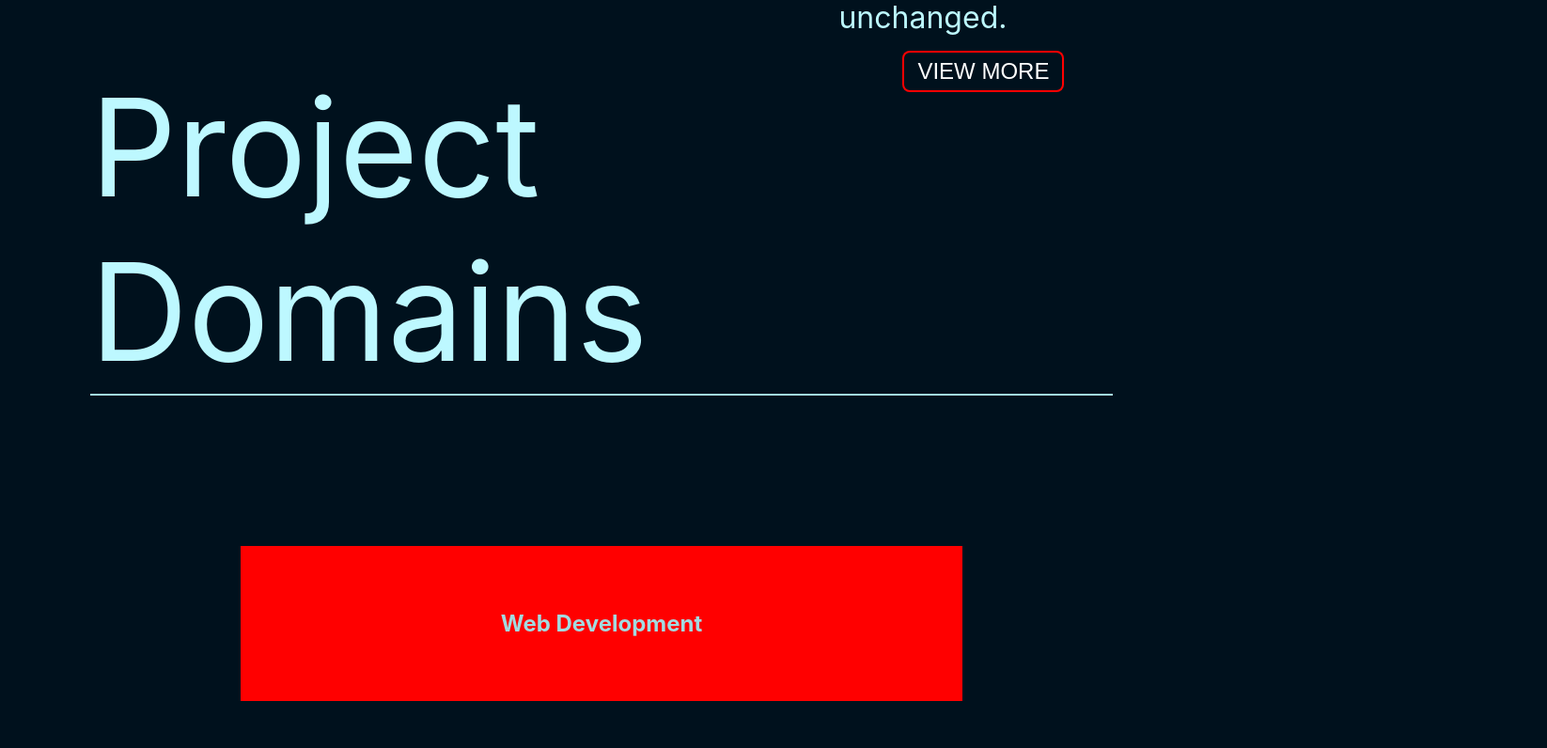
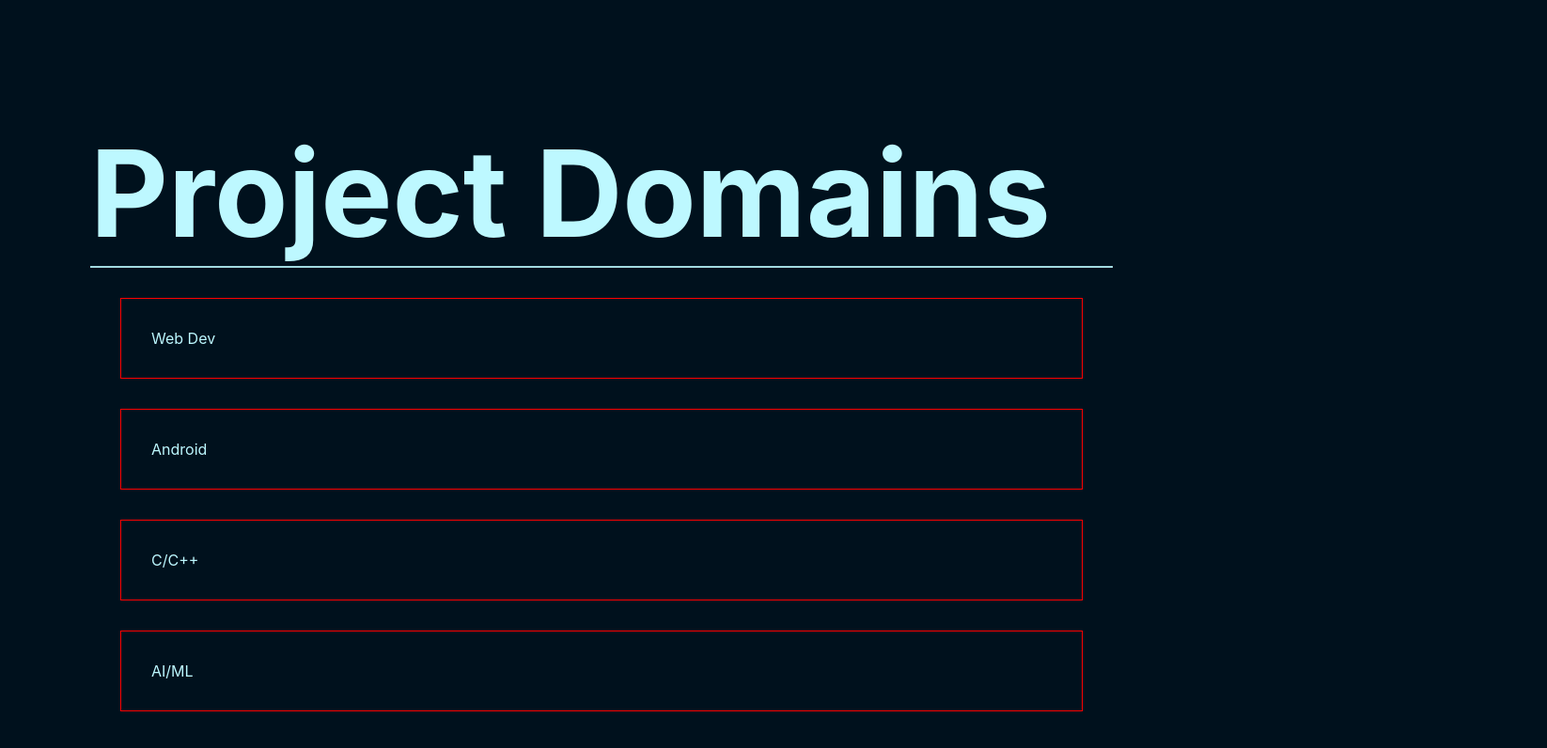
Before and after one commit to coding-junction/Coding-Junction-Website, a React (Create React App) app: page / in a window 1280 px wide. Shown: the part 1734-2530 px from the top of the page at 94% size, 1646 px wide, since content can reach past the window. Built offline with nearby package versions, Linux system fonts and the light colour scheme.

Commit message:
changes made in project domains

```diff
--- a/package.json
+++ b/package.json
@@ -11,11 +11,11 @@
     "react": "^18.2.0",
     "react-dom": "^18.2.0",
     "react-router-dom": "^6.15.0",
-    "react-scripts": "5.0.1",
+    "react-scripts": "^2.1.3",
     "web-vitals": "^2.1.4"
   },
   "scripts": {
-    "start": "react-scripts start",
+    "start": "react-scripts --openssl-legacy-provider start",
     "build": "react-scripts build",
     "test": "react-scripts test",
     "eject": "react-scripts eject"
--- a/src/App.js
+++ b/src/App.js
@@ -1,3 +1,4 @@
+import React from 'react';
 import './App.css';
 import Nav from './components/Nav/Nav'
 import Landing from './components/Landing/Landing'
--- a/src/components/AboutUs/AboutUs.css
+++ b/src/components/AboutUs/AboutUs.css
@@ -1,6 +1,6 @@
 .AboutUs{
     /* background-color: blue; */
-    height: 85vh;
+    height: 90vh;
     display: flex;
     gap: 2rem;
     margin: 2rem;
@@ -12,7 +12,7 @@
 
 .aboutus-head{
     font-weight: bolder;
-    font-size: 12rem;
+    font-size: 8rem;
     writing-mode: vertical-lr;
     border-left: 2px solid  #a3dae0;
 }
@@ -35,7 +35,7 @@
     border: none;
     box-shadow: inset 0px 0px 0px 2px red;
     color: white;
-    font-size: 1.5rem;
+    font-size: 1.1rem;
     transition: 0.1s ease;
     cursor: pointer;
     padding: 0.5rem 1rem 0.5rem 1rem;
@@ -46,7 +46,7 @@
 
 .aboutus-text{
     width: 20vw;
-    font-size: 2rem;
+    font-size: 1.5rem;
 }
 
 .aboutus-photo{
--- a/src/components/Landing/Landing.css
+++ b/src/components/Landing/Landing.css
@@ -1,11 +1,12 @@
 .landing{
-  height: 85vh;
-  margin: 1rem 2rem;
+  height: 90vh;
+  margin: 0 2rem;
+  /* background-color: #bdf8ff4b; */
 }
 
 .intro{
     /* color: aliceblue; */
-    font-size: 5rem;
+    font-size: 4rem;
     color: #00111d;
     /* -webkit-text-stroke: 3px  #a3dae0;
      -webkit-text-fill-color: white;
@@ -15,6 +16,7 @@
     -3px 3px 0 #bdf8ff,
     -3px -3px 0 #bdf8ff,
     3px -3px 0 #bdf8ff;
+    padding: 0 1rem;
 
 }
 
--- a/src/components/Nav/Nav.css
+++ b/src/components/Nav/Nav.css
@@ -5,7 +5,7 @@
 
 .nav{
     height: 5rem;
-    /* background-color: black; */
+    background-color: black;
     width: 100%;
     display: flex;
     justify-content: space-between;
--- a/src/components/ProjDom/ProjDom.css
+++ b/src/components/ProjDom/ProjDom.css
@@ -10,33 +10,18 @@
 }
 
 .projDom-head{
-    font-size: 9rem;
+    font-size: 8rem;
+    font-weight: bolder;
     border-bottom: 2px solid  #a3dae0;
     /* display: flex;
     justify-content:; */
 }
 
-.cards{
-    color: #a3dae0;
+.domains-card{
+    border: 1px solid red;
     display: flex;
-    justify-content: center;
-    align-items: center;
-    margin: 10rem;
-    padding: 3rem 5rem;
-    background: red;
-    /* width: 50%; */
+    justify-content:space-between;
+    margin: 2rem;
+    padding: 2rem;
 
 }
-
-/* .card-title{
-    display: flex;
-    justify-content:center;
-} */
-
-.card p{
-    display: flex;
-    justify-content: center;
-    padding: 2rem;
-    /* line-height: 150%; */
-    /* background-color: red; */
-}
--- a/src/components/ProjDom/ProjDom.js
+++ b/src/components/ProjDom/ProjDom.js
@@ -1,6 +1,4 @@
 import React, { useState } from 'react';
-import {motion, spring} from "framer-motion";
-// import { useState } from 'react';
 import './ProjDom.css'
 
 export default function ProjDom() {
@@ -8,20 +6,16 @@ export default function ProjDom() {
   const[isOpen, setIsOpen] = useState(false);
   return (
     <div className='ProjDom'>
-      <div className='projDom-head'>Project Domains</div>
-        < motion.div
-          transition={{ layout: { duration: 0.1, type: "spring"}}}
-          layout
-          onClick={() => setIsOpen(!isOpen)}
-          className='cards'>
-          <motion.h2 layout="position" className='card-title'>Web Development
-            {isOpen &&
-              <motion.div>
-                <p>Lorem ipsum dolor sit amet consectetur adipisicing elit. Ipsa quasi debitis nam, exercitationem ad unde accusamus maiores asperiores amet saepe odit voluptatibus recusandae quibusdam sequi quaerat soluta ab maxime voluptates.</p>
-              </motion.div>
-            }
-          </motion.h2>
-        </motion.div>
+      <div className='projDom-head'>
+        Project Domains
+      </div>
+      <div className='projDoms-domains'>
+        <span className='domains-card'>Web Dev</span>
+        <span className='domains-card'>Android</span>
+        <span className='domains-card'>C/C++</span>
+        <span className='domains-card'>AI/ML</span>
+      </div>
+
     </div>
   )
 }
```
Also changed, not shown: 1 other file (tests, documents, lock files or other folders).
